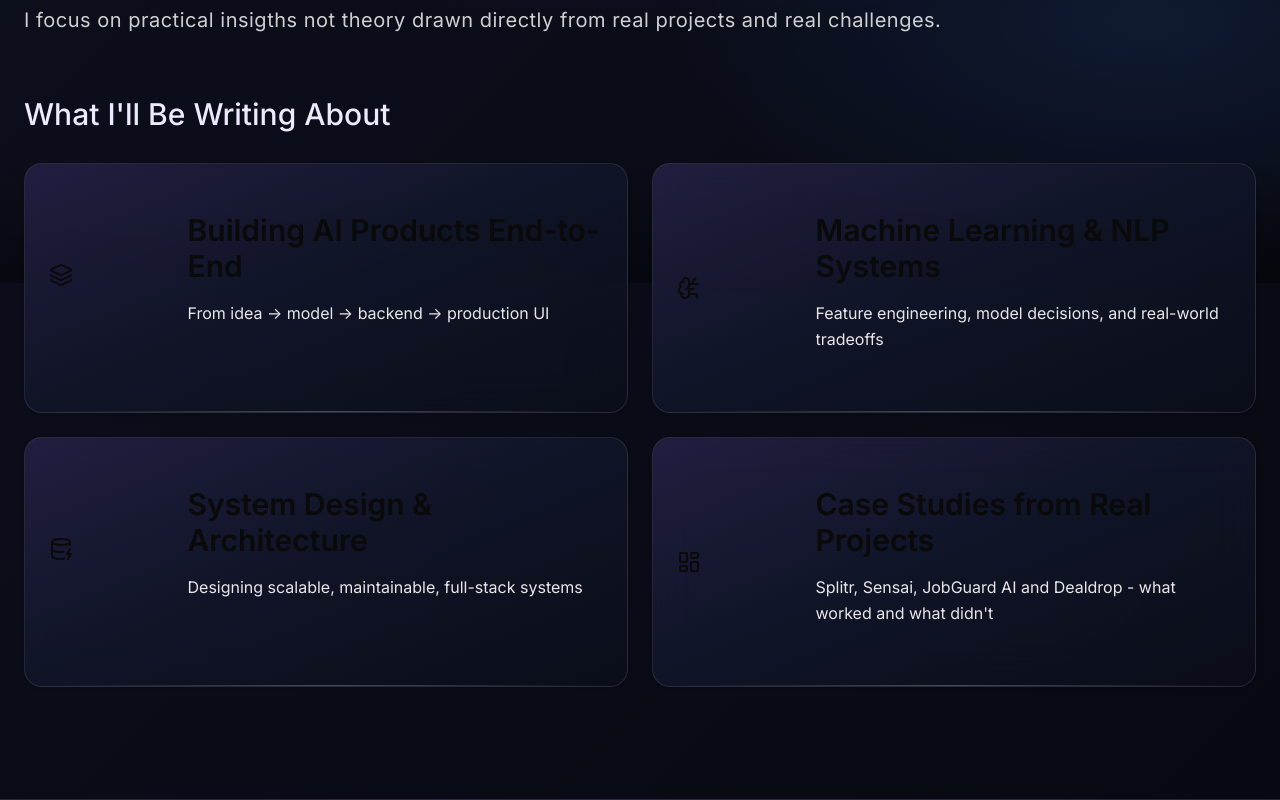
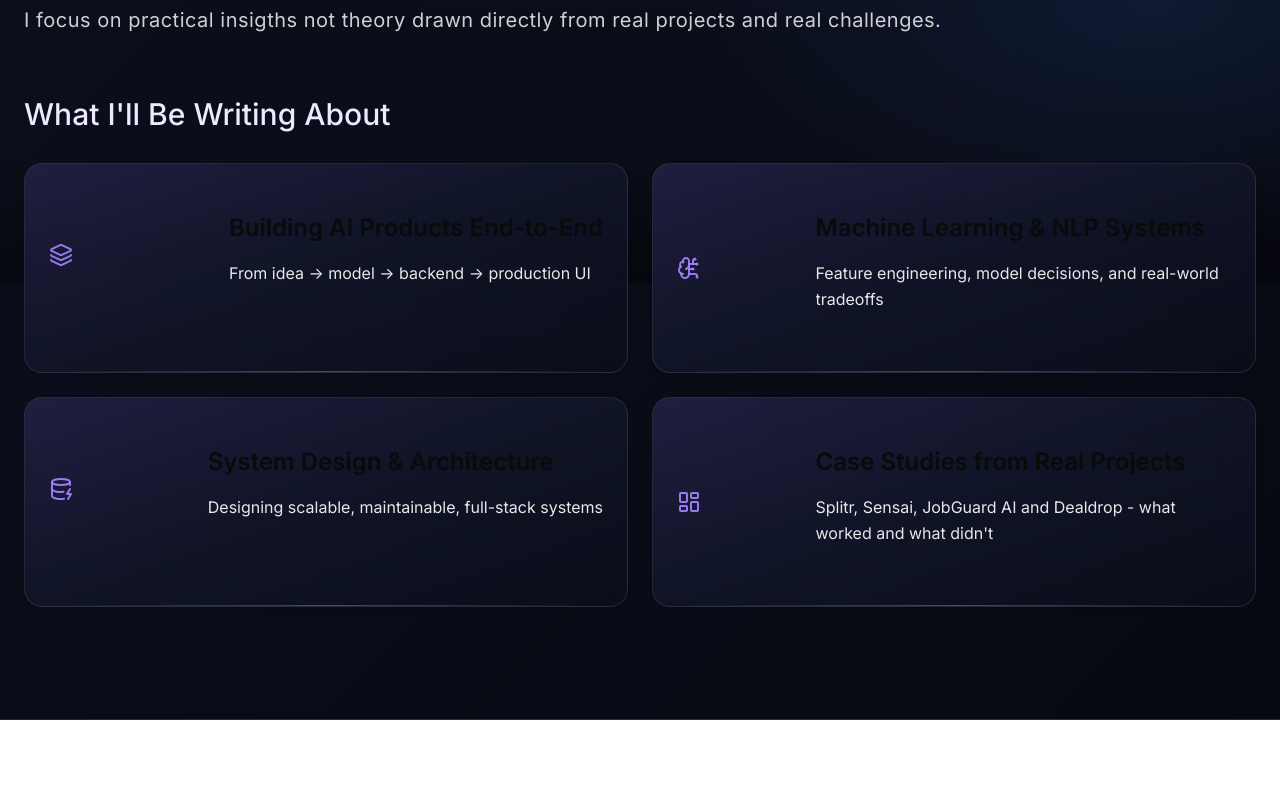
Before and after one commit to Manan0p/Personal-Portfolio, a Next.js app: page /blog in a window 1280 px wide. Shown: the part 517-1317 px from the top of the page. After the commit the page ends 1237 px from the top, so only its background shows below. Built offline with nearby package versions, Linux system fonts and the light colour scheme.

Commit message:
size change

```diff
--- a/Data/blog.js
+++ b/Data/blog.js
@@ -2,22 +2,22 @@ import { BrainCircuit, DatabaseZap, Layers, LayoutDashboard } from "lucide-react
 
 export const blog = [
     {
-        icon: <Layers className="h-auto w-auto" />,
+        icon: <Layers />,
         title: "Building AI Products End-to-End",
         path: "From idea -> model -> backend -> production UI",
     },
     {
-        icon: <BrainCircuit className="h-auto w-auto" />,
+        icon: <BrainCircuit />,
         title: "Machine Learning & NLP Systems",
         path: "Feature engineering, model decisions, and real-world tradeoffs",
     },
     {
-        icon: <DatabaseZap className="h-auto w-auto" />,
+        icon: <DatabaseZap />,
         title:"System Design & Architecture",
         path: "Designing scalable, maintainable, full-stack systems",
     },
     {
-        icon: <LayoutDashboard className="h-auto w-auto" />,
+        icon: <LayoutDashboard />,
         title: "Case Studies from Real Projects",
         path: "Splitr, Sensai, JobGuard AI and Dealdrop - what worked and what didn't",
     },
--- a/app/blog/page.jsx
+++ b/app/blog/page.jsx
@@ -61,11 +61,11 @@ export default function page() {
                                              before:opacity-0 hover:before:opacity-100 before:transition-opacity">
                   <div className="pointer-events-none absolute inset-0 bg-gradient-to-br from-violet-500/10 via-transparent to-transparent" />
                   <CardContent className="relative flex items-center justify-between gap-8 px-6 py-6">
-                    <div className="flex flex-col gap-3 max-w-[25%]">
+                    <div className="max-w-[400px] max-h-[400px] text-violet-400/90 group-hover:text-violet-400 transition-colors duration-300">
                         {data.icon}
                     </div>
                     <div className="flex flex-col gap-3 max-w-[75%]">
-                        <h3 className="text-3xl mb-1 font-semibold">{data.title}</h3>
+                        <h3 className="text-2xl mb-1 font-semibold">{data.title}</h3>
                         <p className="text-base text-white/90 leading-relaxed mb-3 line-clamp-2">
                           {data.path}
                         </p>
```
